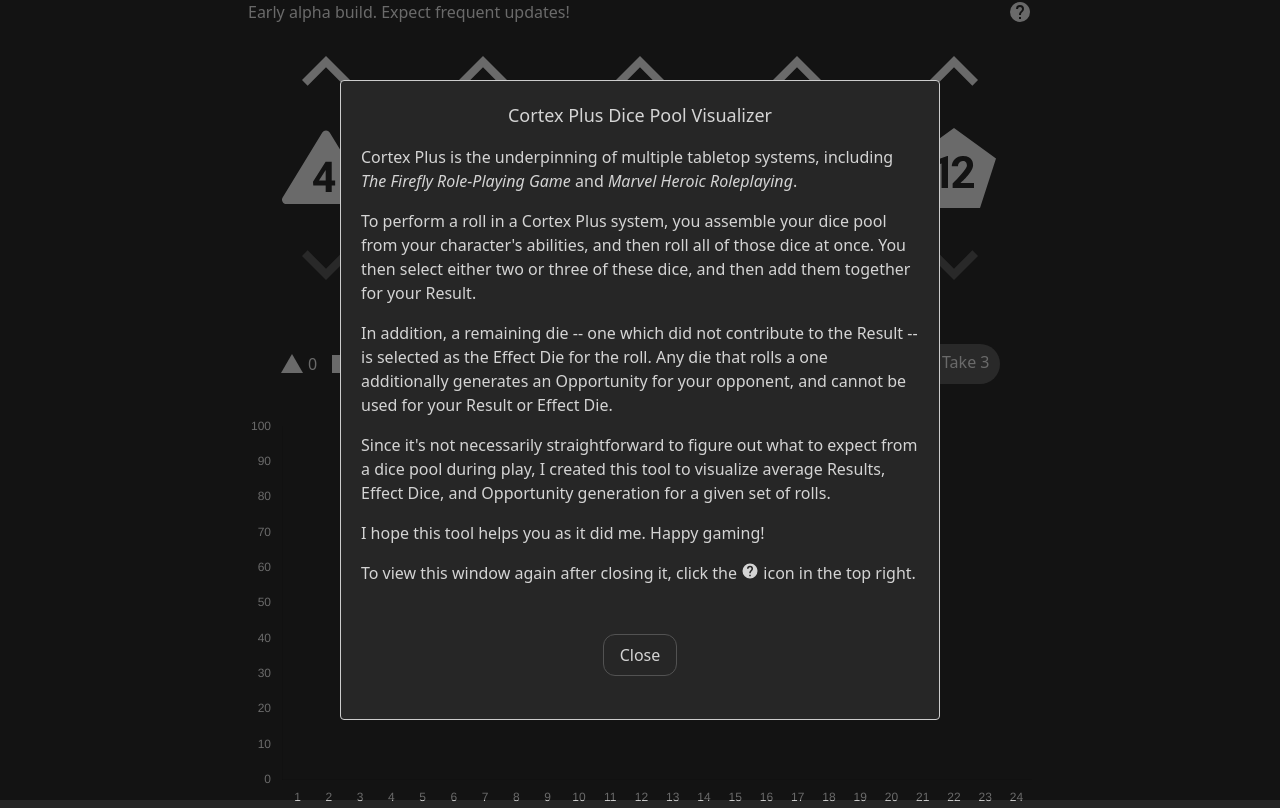
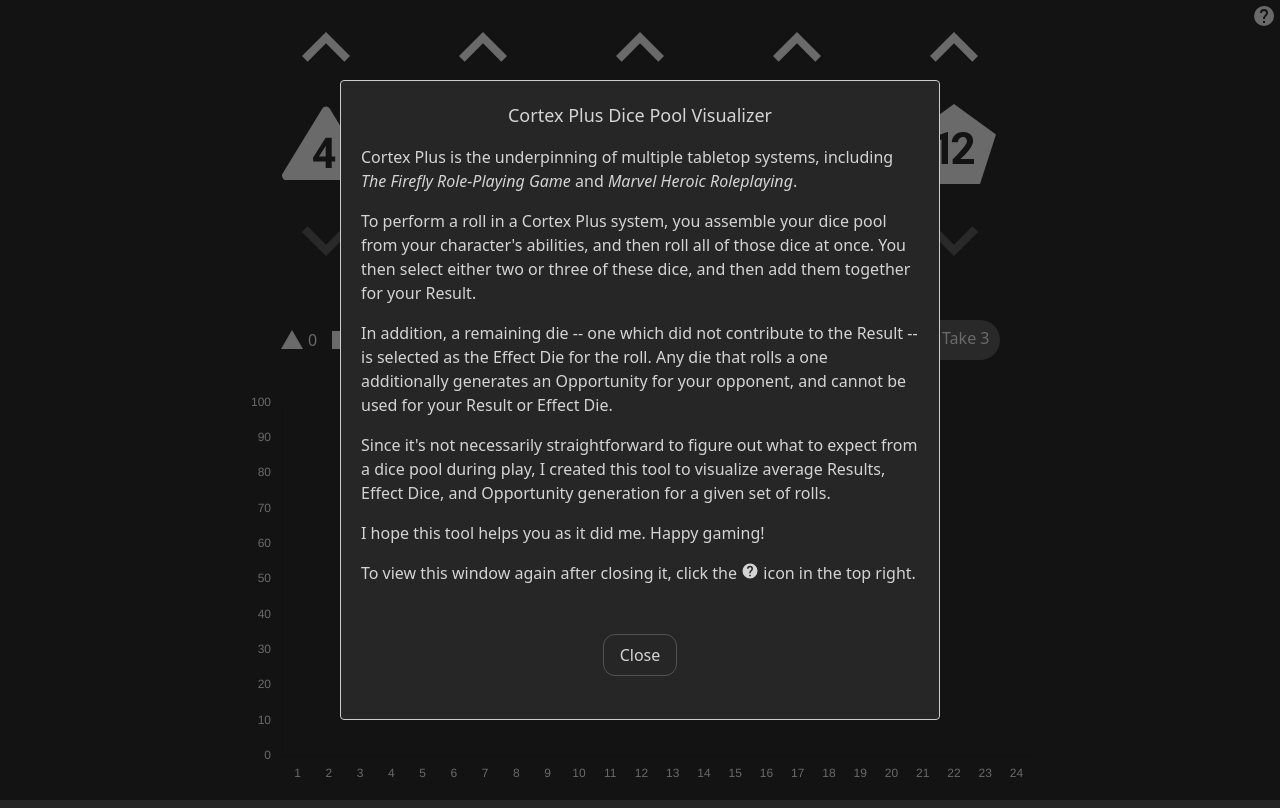
Before and after one commit to emoutrey/MarvelHeroicDicePoolVisualizer, a React (Vite) app: page / in a window 1280 px wide. Built offline with nearby package versions, Linux system fonts and the light colour scheme.

Commit message:
Remove old css and banner

```diff
--- a/src/NewUserModalOpenIcon.tsx
+++ b/src/NewUserModalOpenIcon.tsx
@@ -9,12 +9,8 @@
     const { modalSetOpenFunction } = props;
 
     return (
-        <div className='flex justify-between'>
-            {/* This div won't stick around for long hopefully */}
-            <div className="text-left">Early alpha build. Expect frequent updates!</div>
-            <div className='cursor-pointer' onClick={() => modalSetOpenFunction(true)}>
-                <Icon path={mdiHelpCircle} size={1} />
-            </div>
+        <div className='absolute top-1 right-1 cursor-pointer' onClick={() => modalSetOpenFunction(true)}>
+            <Icon path={mdiHelpCircle} size={1} />
         </div>
     )
 }
--- a/src/index.css
+++ b/src/index.css
@@ -1,7 +1,7 @@
 @import "tailwindcss";
 
 #root {
-  width: 100%;
+  min-width: 320px;
   max-width: 800px;
   margin: 0 auto;
   padding: 0 0.5rem;
@@ -21,11 +21,3 @@
   -webkit-font-smoothing: antialiased;
   -moz-osx-font-smoothing: grayscale;
 }
-
-body {
-  margin: 0;
-  display: flex;
-  place-items: center;
-  min-width: 320px;
-  min-height: 100vh;
-}
```
